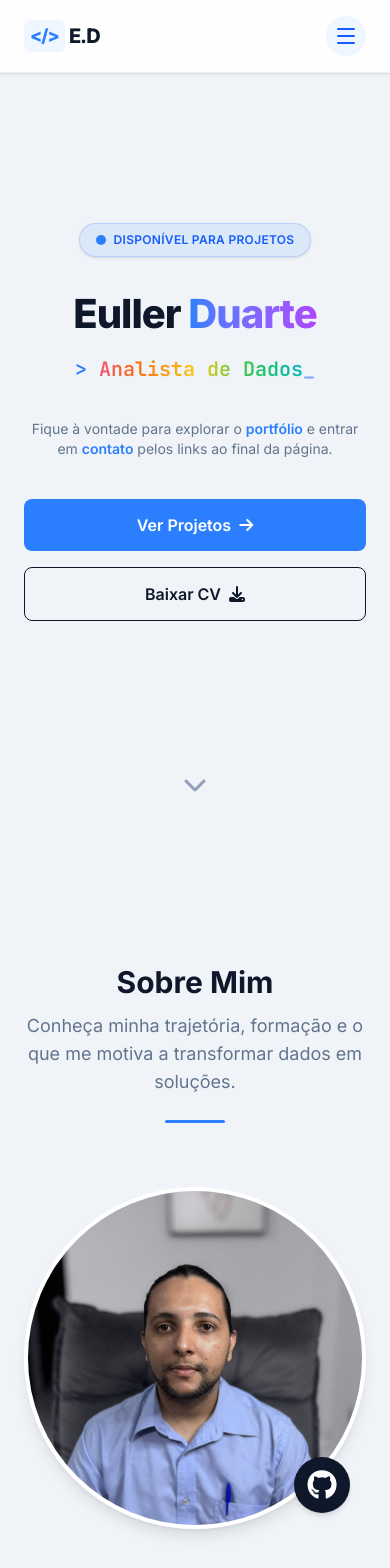
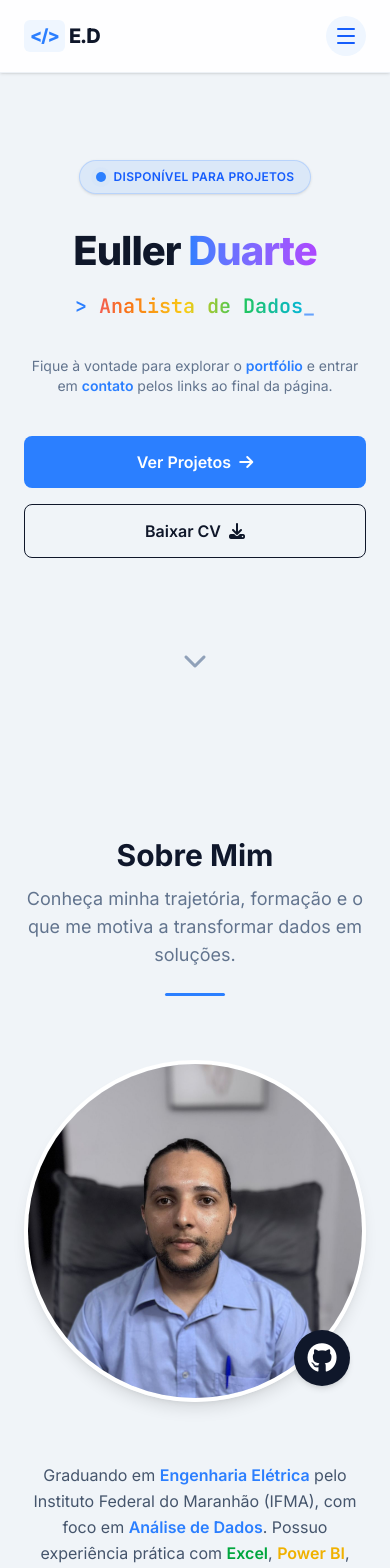
Before and after one commit to Euuuller/Portfolio, a React (Vite) app: page / in a window 390 px wide. Shown: the top 1568 px of the page. Built offline with nearby package versions, Linux system fonts and the light colour scheme.

Commit message:
Screenshot of the Mobile Inspection

```diff
--- a/src/components/About.tsx
+++ b/src/components/About.tsx
@@ -2,7 +2,7 @@ import SectionHeader from './SectionHeader';
 
 export default function About() {
   return (
-    <section id="sobre" className="min-h-[100dvh] flex flex-col pt-[120px] pb-[80px]">
+    <section id="sobre" className="md:min-h-[100dvh] flex flex-col pt-[120px] pb-[80px]">
       <div className="max-w-7xl mx-auto px-6 w-full flex-1 flex flex-col">
         <SectionHeader
           title="Sobre Mim"
--- a/src/components/Contact.tsx
+++ b/src/components/Contact.tsx
@@ -23,7 +23,7 @@ export default function Contact() {
   };
 
   return (
-    <section id="contato" className="min-h-[100dvh] flex flex-col pt-[120px] pb-[80px]">
+    <section id="contato" className="md:min-h-[100dvh] flex flex-col pt-[120px] pb-[80px]">
       <div className="max-w-7xl mx-auto px-6 w-full flex-1 flex flex-col">
         <SectionHeader
           title="Entre em Contato"
@@ -61,7 +61,7 @@ export default function Contact() {
                   type="text"
                   placeholder="Seu nome"
                   value={formData.name}
-                  onChange={e => setFormData({...formData, name: e.target.value})}
+                  onChange={e => setFormData({ ...formData, name: e.target.value })}
                   className={`px-4 py-3 rounded-lg border-[1.5px] text-sm text-navy dark:text-white bg-transparent placeholder:text-slate-400 focus:outline-none focus:ring-2 focus:ring-blue-500/20 transition-all ${errors.name ? 'border-red-500 focus:border-red-500' : 'border-slate-200 dark:border-slate-700 focus:border-blue-500'}`}
                 />
               </div>
@@ -71,7 +71,7 @@ export default function Contact() {
                   type="email"
                   placeholder="seu@email.com"
                   value={formData.email}
-                  onChange={e => setFormData({...formData, email: e.target.value})}
+                  onChange={e => setFormData({ ...formData, email: e.target.value })}
                   className={`px-4 py-3 rounded-lg border-[1.5px] text-sm text-navy dark:text-white bg-transparent placeholder:text-slate-400 focus:outline-none focus:ring-2 focus:ring-blue-500/20 transition-all ${errors.email ? 'border-red-500 focus:border-red-500' : 'border-slate-200 dark:border-slate-700 focus:border-blue-500'}`}
                 />
               </div>
@@ -83,7 +83,7 @@ export default function Contact() {
                 type="text"
                 placeholder="Qual o motivo do contato?"
                 value={formData.subject}
-                onChange={e => setFormData({...formData, subject: e.target.value})}
+                onChange={e => setFormData({ ...formData, subject: e.target.value })}
                 className={`px-4 py-3 rounded-lg border-[1.5px] text-sm text-navy dark:text-white bg-transparent placeholder:text-slate-400 focus:outline-none focus:ring-2 focus:ring-blue-500/20 transition-all ${errors.subject ? 'border-red-500 focus:border-red-500' : 'border-slate-200 dark:border-slate-700 focus:border-blue-500'}`}
               />
             </div>
@@ -93,7 +93,7 @@ export default function Contact() {
               <textarea
                 placeholder="Escreva sua mensagem aqui..."
                 value={formData.message}
-                onChange={e => setFormData({...formData, message: e.target.value})}
+                onChange={e => setFormData({ ...formData, message: e.target.value })}
                 className={`px-4 py-3 rounded-lg border-[1.5px] text-sm text-navy dark:text-white bg-transparent placeholder:text-slate-400 focus:outline-none focus:ring-2 focus:ring-blue-500/20 transition-all min-h-[140px] resize-y ${errors.message ? 'border-red-500 focus:border-red-500' : 'border-slate-200 dark:border-slate-700 focus:border-blue-500'}`}
               ></textarea>
             </div>
--- a/src/components/Hero.tsx
+++ b/src/components/Hero.tsx
@@ -25,7 +25,7 @@ export default function Hero() {
   }, [currentRole, isDeleting, roleIndex]);
 
   return (
-    <section id="inicio" className="relative h-[100dvh] flex flex-col justify-center items-center overflow-hidden">
+    <section id="inicio" className="relative min-h-[85vh] md:h-[100dvh] flex flex-col justify-center items-center overflow-hidden">
       <div className="max-w-4xl mx-auto px-6 text-center z-10 flex flex-col items-center">
 
         {/* Badge */}
--- a/src/components/Projects.tsx
+++ b/src/components/Projects.tsx
@@ -60,7 +60,7 @@ export default function Projects() {
   }, [selectedProject]);
 
   return (
-    <section id="projetos" className="min-h-[100dvh] flex flex-col pt-[120px] pb-[80px] relative">
+    <section id="projetos" className="md:min-h-[100dvh] flex flex-col pt-[120px] pb-[80px] relative">
       <div className="max-w-7xl mx-auto px-6 w-full flex-1 flex flex-col">
         <SectionHeader
           title="Projetos em Destaque"
--- a/src/components/Skills.tsx
+++ b/src/components/Skills.tsx
@@ -7,7 +7,7 @@ export default function Skills() {
   const track2 = SKILLS.slice(half);
 
   return (
-    <section id="habilidades" className="min-h-[100dvh] flex flex-col pt-[120px] pb-[80px] overflow-hidden">
+    <section id="habilidades" className="md:min-h-[100dvh] flex flex-col pt-[120px] pb-[80px] overflow-hidden">
       <div className="max-w-7xl mx-auto px-6 w-full flex-1 flex flex-col">
         <SectionHeader
           title="Habilidades Técnicas"
```
